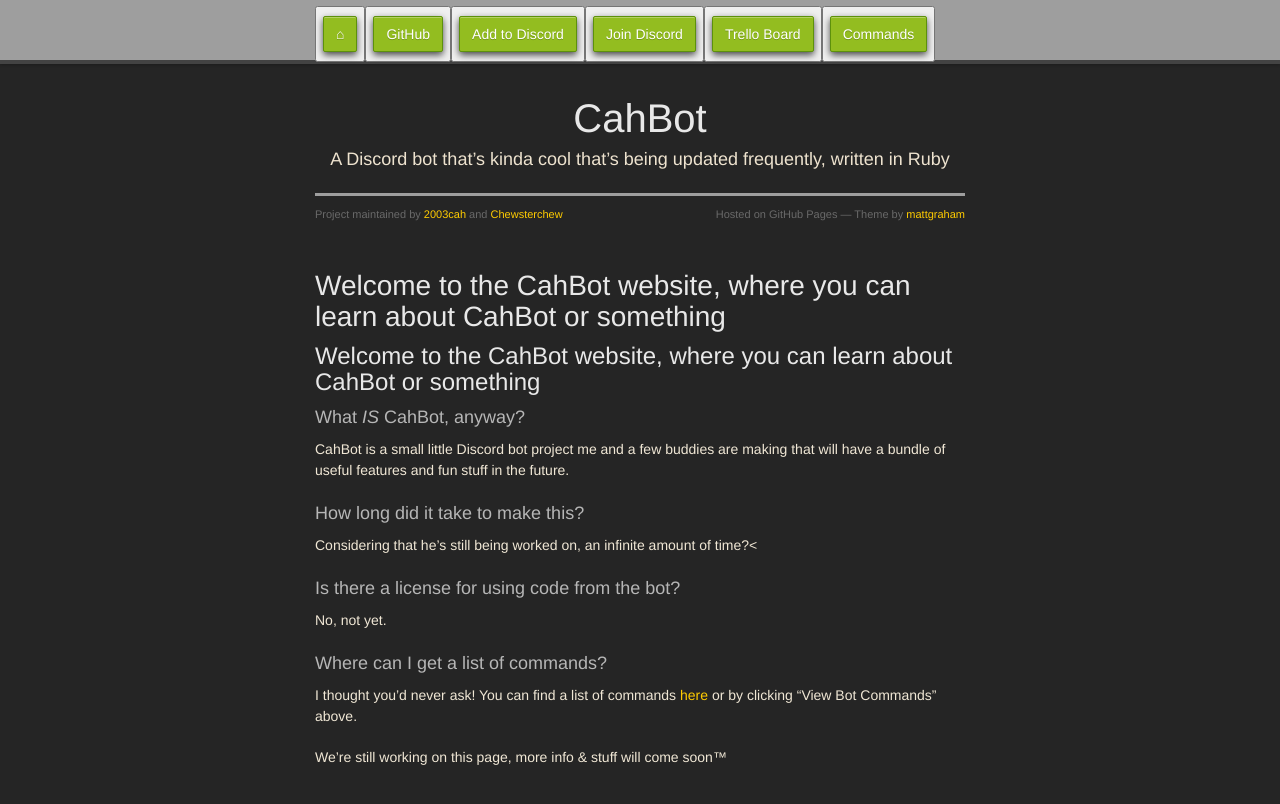
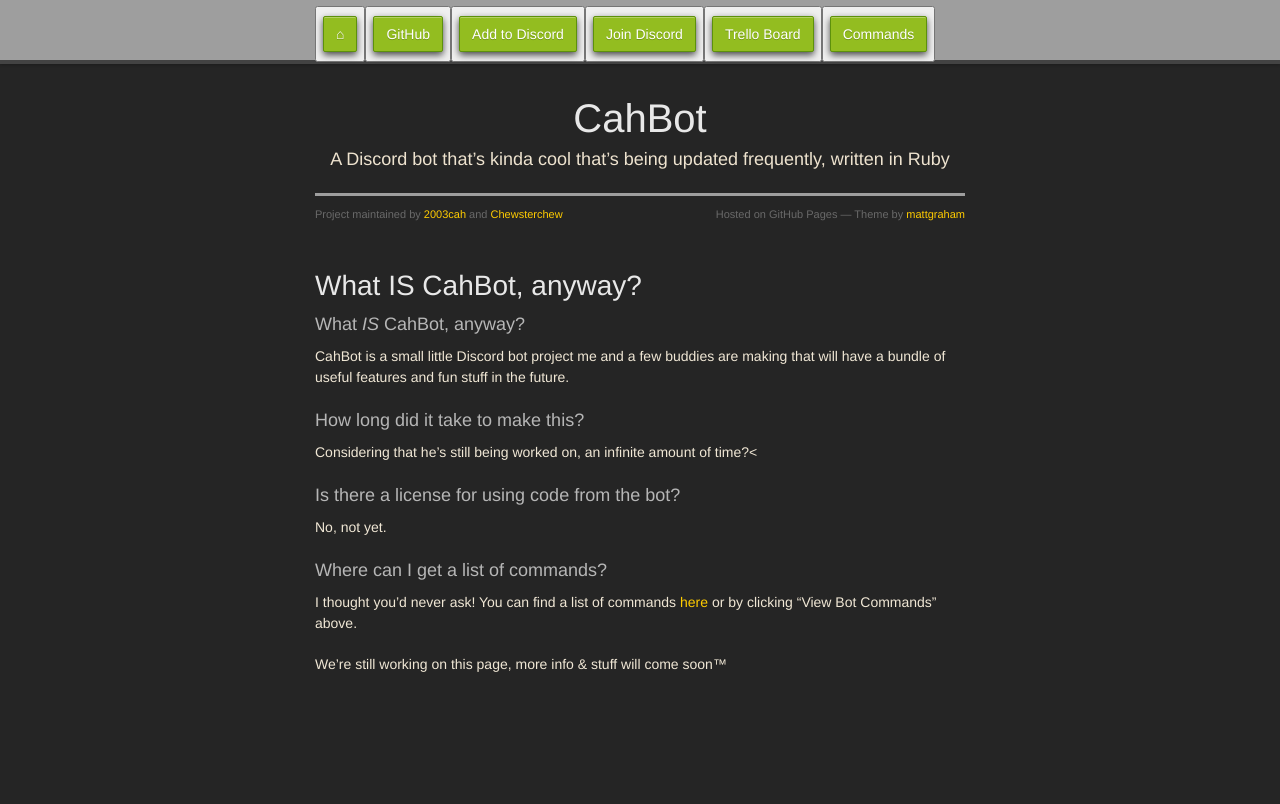
Before and after one commit to CahBots/cahbot, a Jekyll site: the page built from index.md, in a window 1280 px wide. Shown: the top 804 px of the page. Built offline with Jekyll 4.4.1, drawn with Linux system fonts in a browser that asks for light colours; nearby versions of some CDN libraries; some web fonts are replaced; our own code applies the rules of GitHub Pages for plain Markdown files.

Commit message:
Update index.md
will this fix this https://cdn.discordapp.com/attachments/252196054101917696/347599066730987553/Screen_Shot_2017-08-16_at_9.33.06_PM.png

```diff
--- a/index.md
+++ b/index.md
@@ -1,8 +1,6 @@
 ---
 layout: main
 ---
-
-## Welcome to the CahBot website, where you can learn about CahBot or something
 
 ### What *IS* CahBot, anyway?
 
```
